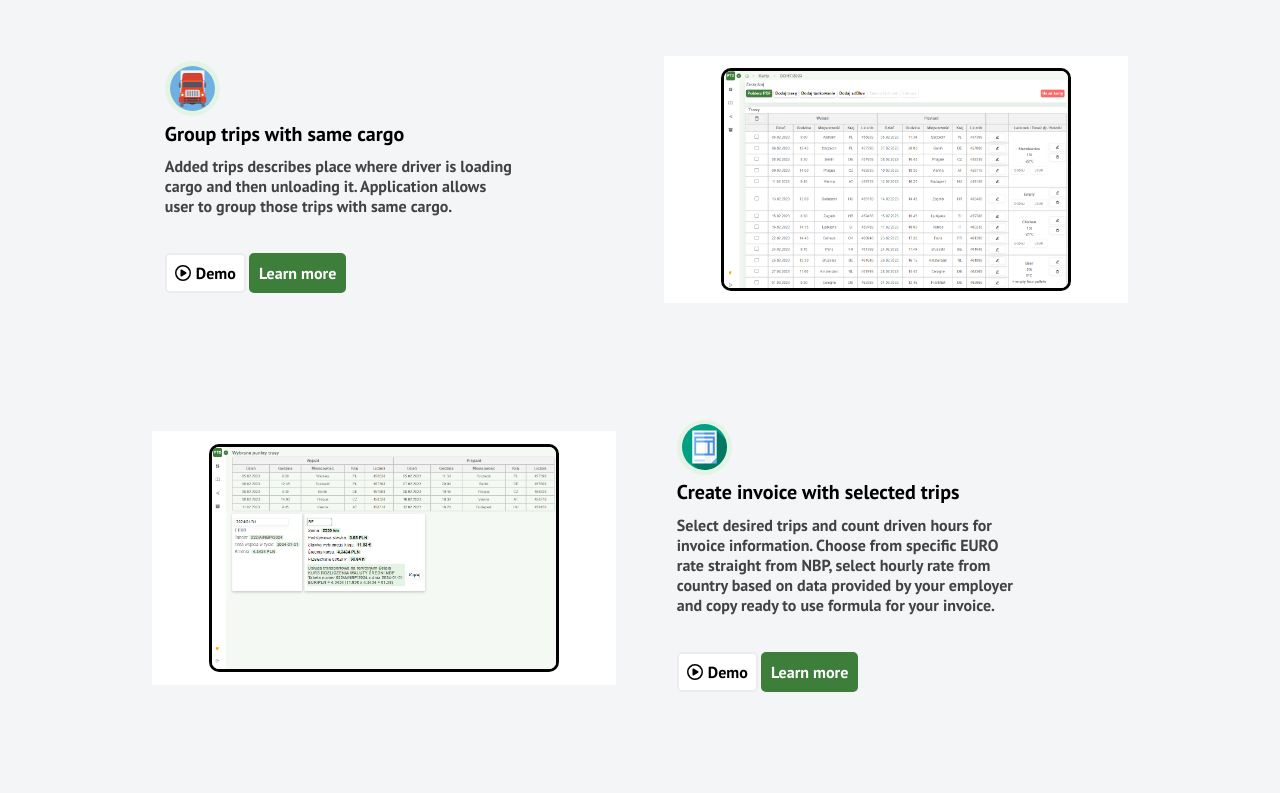
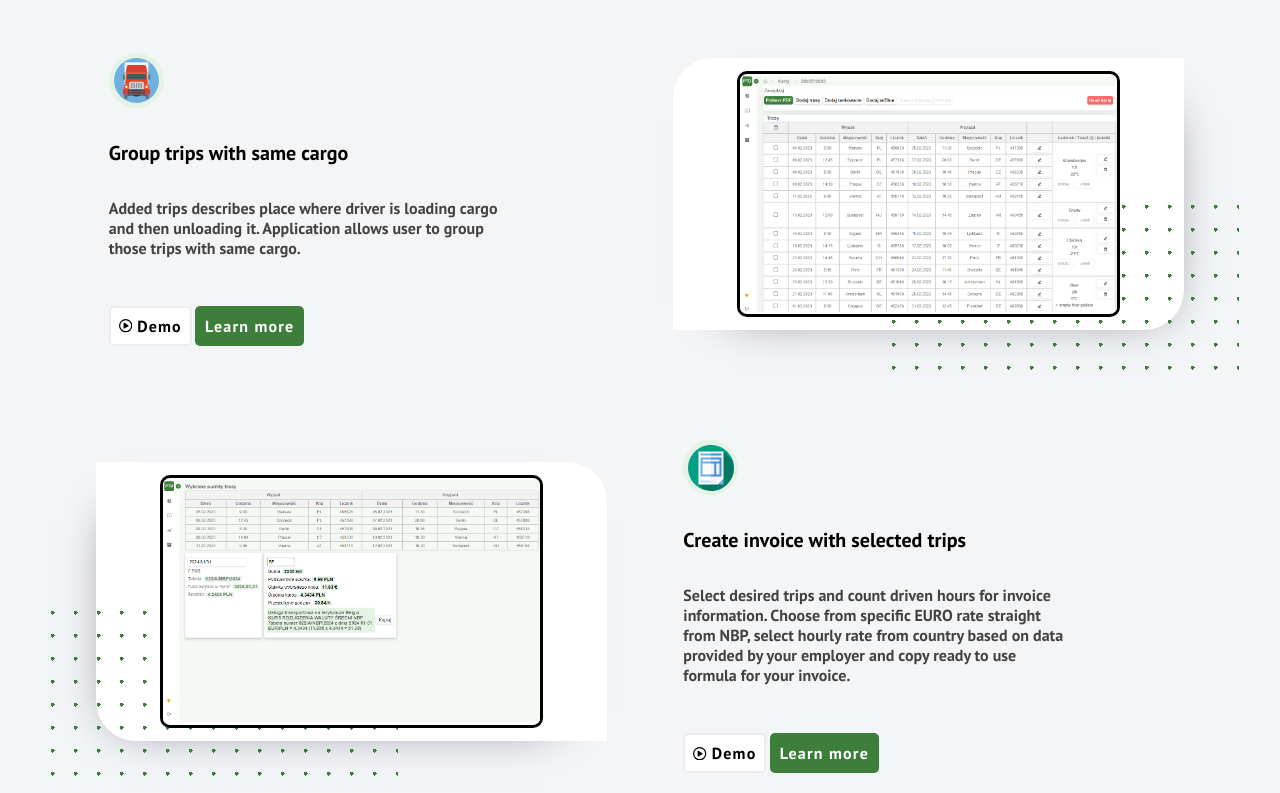
Before and after one commit to mateusz-uran/ptd-lite-landing-page, a React (Vite) app: page / in a window 1280 px wide. Shown: the part 4387-5180 px from the top of the page. Built offline with nearby package versions, Linux system fonts and the light colour scheme.

Commit message:
style: add features image background and shadow, minor styling

```diff
--- a/src/components/Features.jsx
+++ b/src/components/Features.jsx
@@ -24,11 +24,16 @@ const Features = () => {
                   <FaRegCirclePlay />
                   <span>Demo</span>
                 </button>
-                <button>Learn more</button>
+                <button>
+                  <span>Learn more</span>
+                </button>
               </div>
             </div>
             <div className="img-wrapper">
-              <img src={image} alt="" />
+              <div className="img-inner">
+                <img src={image} alt="" />
+              </div>
+              <div className="img-background"></div>
             </div>
           </div>
         );
--- a/src/index.css
+++ b/src/index.css
@@ -542,7 +542,7 @@ button:active {
 }
 
 #features .feature-wrapper .desc,
-#features .feature-wrapper .img-wrapper {
+#features .feature-wrapper .img-wrapper .img-inner {
   padding: 0.8rem;
 }
 
@@ -578,10 +578,14 @@ button:active {
 #features .feature-wrapper .desc .button-wrapper button {
   border: 0;
   padding: 0.5rem;
+  border-radius: 5px;
+  border: 2px solid transparent;
+}
+
+#features .feature-wrapper .desc .button-wrapper button span {
   font-weight: 600;
   font-size: var(--paragraph-font-size);
-  border-radius: 5px;
-  border: 2px solid transparent;
+  letter-spacing: 1.2px;
 }
 
 #features .feature-wrapper .desc .button-wrapper button:first-child {
@@ -601,14 +605,18 @@ button:active {
   color: #fff;
 }
 
-#features .feature-wrapper .img-wrapper {
+#features .feature-wrapper .img-wrapper .img-inner {
   background: #fff;
   text-align: center;
 }
 
-#features .feature-wrapper .img-wrapper img {
+#features .feature-wrapper .img-wrapper .img-inner img {
   border: 3px solid #000;
   border-radius: 10px;
+}
+
+#features .feature-wrapper .img-wrapper .img-background {
+  display: none;
 }
 
 @media (min-width: 600px) {
@@ -618,8 +626,14 @@ button:active {
     align-items: center;
   }
 
+  #features .feature-wrapper .img-wrapper {
+    display: flex;
+    justify-content: center;
+    background-color: #fff;
+  }
+
   #features .feature-wrapper .desc,
-  #features .feature-wrapper .img-wrapper img {
+  #features .feature-wrapper .img-wrapper .img-inner {
     width: 80%;
   }
 }
@@ -642,13 +656,52 @@ button:active {
 
   #features .feature-wrapper .desc,
   #features .feature-wrapper .img-wrapper {
+    margin: 0 2rem;
     width: 50%;
-    margin: 1.5rem;
   }
 
   #features .feature-wrapper .img-wrapper {
+    position: relative;
+  }
+
+  #features .feature-wrapper:nth-child(even) .img-wrapper {
+    border-top-left-radius: 40px;
+    border-bottom-right-radius: 40px;
+    -webkit-box-shadow: 17px 17px 49px -40px rgba(66, 68, 90, 1);
+    -moz-box-shadow: 17px 17px 49px -40px rgba(66, 68, 90, 1);
+    box-shadow: 17px 17px 49px -40px rgba(66, 68, 90, 1);
+  }
+
+  #features .feature-wrapper:nth-child(odd) .img-wrapper {
+    border-top-right-radius: 40px;
+    border-bottom-left-radius: 40px;
+    -webkit-box-shadow: -17px 17px 49px -40px rgba(66, 68, 90, 1);
+    -moz-box-shadow: -17px 17px 49px -40px rgba(66, 68, 90, 1);
+    box-shadow: -17px 17px 49px -40px rgba(66, 68, 90, 1);
+  }
+
+  #features .feature-wrapper .img-wrapper .img-inner img {
+    position: relative;
+    z-index: 5;
+    height: 100%;
+  }
+
+  #features .feature-wrapper .img-wrapper .img-background {
     display: flex;
-    justify-content: center;
+    position: absolute;
+    background-image: radial-gradient(#3d7f3a 2px, transparent 2px);
+    background-size: 23px 23px;
+    background-color: rgba(71, 212, 255, 0);
+    width: 50%;
+    height: 70%;
+    z-index: 1;
+    bottom: -40px;
+    right: -25px;
+  }
+
+  #features .feature-wrapper:nth-child(odd) .img-wrapper .img-background {
+    right: auto;
+    left: -25px;
   }
 }
 
@@ -660,7 +713,13 @@ button:active {
   }
 
   #features .feature-wrapper {
-    width: 80%;
+    width: 90%;
+  }
+
+  #features .feature-wrapper .desc .icon,
+  #features .feature-wrapper .desc h4,
+  #features .feature-wrapper .desc p {
+    margin: 1rem 0;
   }
 
   #features .feature-wrapper .desc p {
@@ -668,5 +727,17 @@ button:active {
     font-weight: 600;
     color: var(--text-color-dark-gray);
   }
+
+  #features .feature-wrapper .img-wrapper .img-background {
+    width: 70%;
+    height: 70%;
+    bottom: -55px;
+    right: -55px;
+  }
+
+  #features .feature-wrapper:nth-child(odd) .img-wrapper .img-background {
+    right: auto;
+    left: -55px;
+  }
 }
 /*===============================================================================================*/
```
